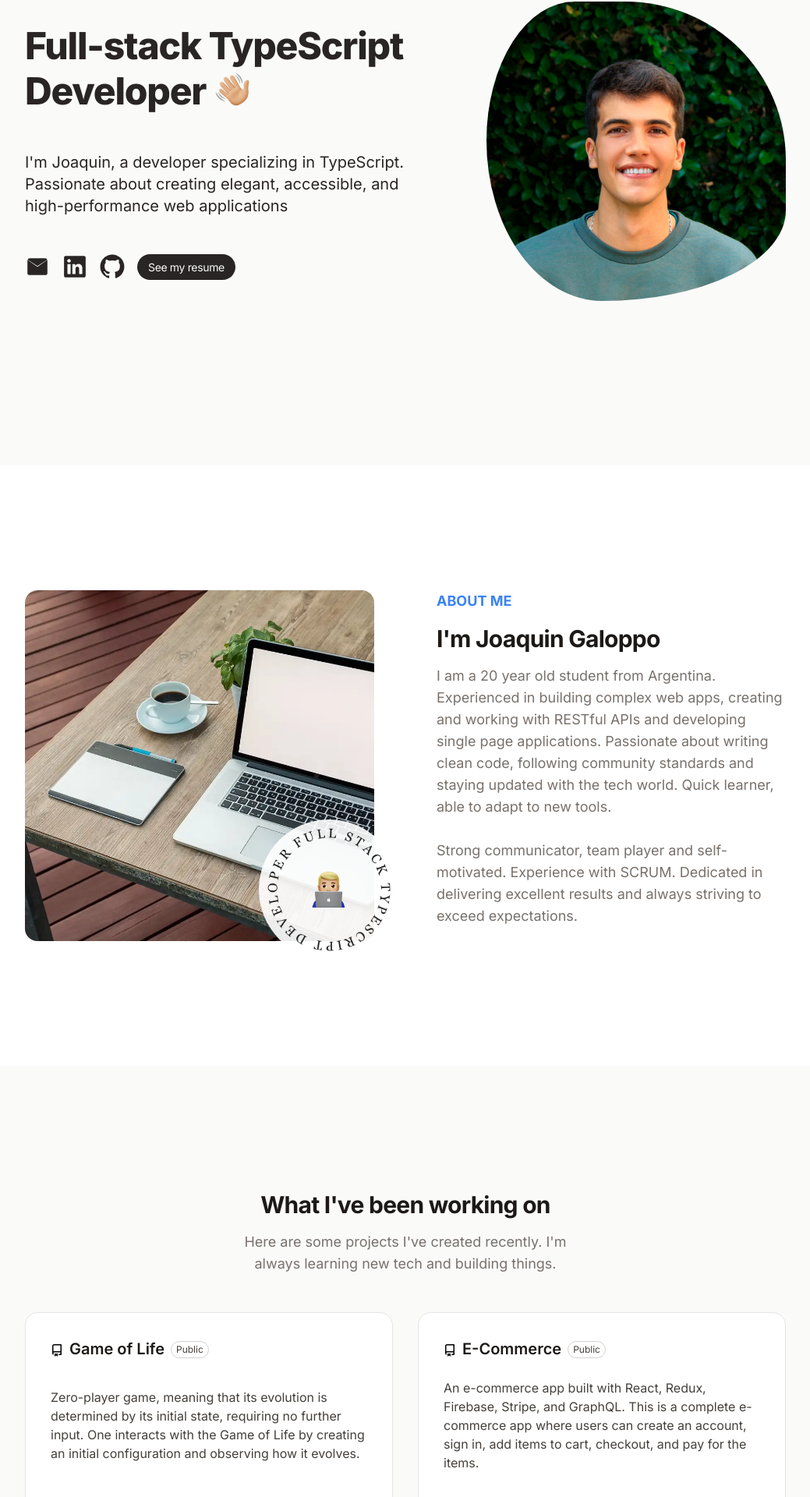
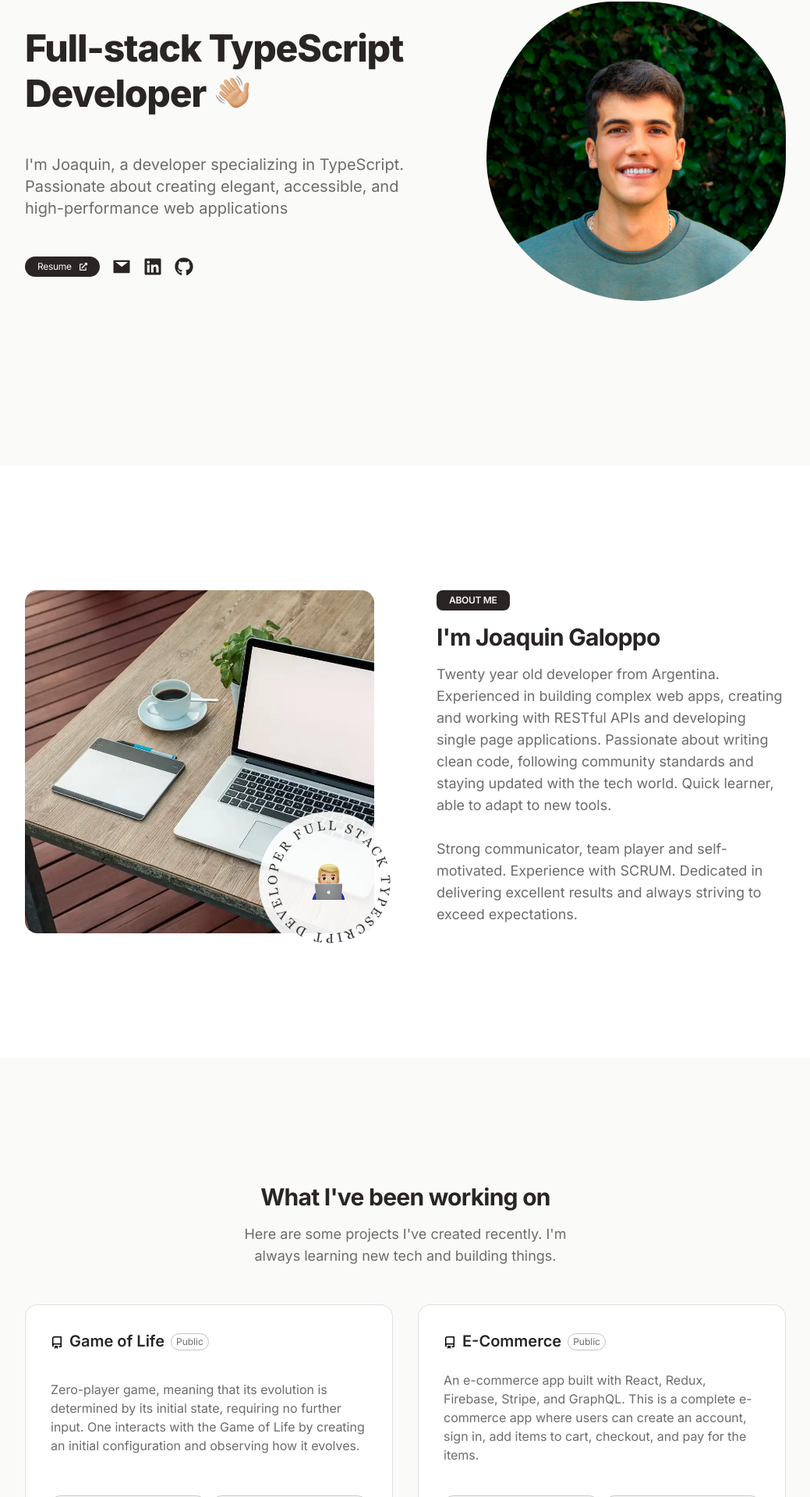
Before and after one commit to joagaloppo/portfolio, a Next.js app: page / in a window 1280 px wide. Shown: the part 203-2123 px from the top of the page at 78% size, without its empty margins (120-1159 px from the left). Built offline with nearby package versions, Linux system fonts and the light colour scheme; a web font is replaced by a local one; what tailwindcss-debug-screens would draw is missing.

Commit message:
Add custom colors and icons

```diff
--- a/package.json
+++ b/package.json
@@ -20,6 +20,7 @@
     "postcss": "8.4.24",
     "react": "18.2.0",
     "react-dom": "18.2.0",
+    "react-icons": "^4.9.0",
     "tailwindcss": "3.3.2",
     "typescript": "5.1.3"
   },
--- a/src/app/components/About.tsx
+++ b/src/app/components/About.tsx
@@ -1,15 +1,11 @@
 import Image from "next/image";
 
-interface AboutProps {
-  children?: React.ReactNode;
-}
-
-const About: React.FC<AboutProps> = () => {
+const About: React.FC = () => {
   return (
     <section id="about" className="bg-white ">
       <div className="mx-auto flex w-full max-w-screen-lg flex-col gap-10 px-3 py-24 text-center lg:flex-row lg:gap-20 lg:px-6 lg:py-40 lg:text-left">
         <div className="flex w-full items-center">
-          <div className="relative mx-auto h-[380px] lg:h-[450px] max-w-md sm:w-full">
+          <div className="relative mx-auto h-[380px] lg:h-[440px] max-w-md sm:w-full">
             <Image
               src="/about.webp"
               className="h-full min-h-[380px] w-auto rounded-2xl object-cover"
@@ -21,7 +17,7 @@ const About: React.FC<AboutProps> = () => {
               <div className="flex h-full w-full items-center justify-center">
                 <Image
                   src="/animate.png"
-                  className="h-[174px] w-[174px] animate-spin-slow opacity-90"
+                  className="h-[174px] w-[174px] animate-spin-slow opacity-80"
                   alt="About"
                   width={400}
                   height={400}
@@ -38,10 +34,14 @@ const About: React.FC<AboutProps> = () => {
           </div>
         </div>
         <div className="flex w-full flex-col gap-4">
-          <h2 className="text-lg font-bold text-blue-500 ">ABOUT ME</h2>
-          <h3 className="text-3xl font-bold tracking-tight  text-stone-900">I&apos;m Joaquin Galoppo</h3>
-          <p className="mx-auto max-w-md text-left text-lg text-stone-500 lg:mx-0 ">
-            I am a 20 year old student from Argentina. Experienced in building complex web apps, creating and working
+          <div className="flex w-fit mx-auto lg:mx-0 rounded-lg bg-primary text-stone-50 px-4 py-[5px]">
+                  <span className="align-baseline font-semibold text-xs tracking-tight">
+                    ABOUT ME
+                  </span>
+                </div>
+          <h3 className="text-3xl font-bold tracking-tight  text-primary">I&apos;m Joaquin Galoppo</h3>
+          <p className="mx-auto max-w-md text-left text-lg text-secondary lg:mx-0 ">
+            Twenty year old developer from Argentina. Experienced in building complex web apps, creating and working
             with RESTful APIs and developing single page applications. Passionate about writing clean code, following
             community standards and staying updated with the tech world. Quick learner, able to adapt to new tools.
             <br />
--- a/src/app/components/Hero.tsx
+++ b/src/app/components/Hero.tsx
@@ -1,17 +1,15 @@
 import Image from "next/image";
+import { FaLinkedin as LinkedIn, FaGithub as GitHub, FaExternalLinkAlt as Link } from "react-icons/fa";
+import { AiFillMail as Email } from "react-icons/ai";
 
-interface HeroProps {
-  children?: React.ReactNode;
-}
-
-const Hero: React.FC<HeroProps> = () => {
+const Hero: React.FC = () => {
   return (
     <>
       <section id="hero" className="bg-stone-50 ">
         <div className="h-[74px]" />
         <div className="mx-auto flex max-w-screen-lg flex-col-reverse items-center justify-center gap-8 px-3 pb-20 pt-12 lg:min-h-[calc(calc(100svh_-_74px))] lg:flex-row lg:px-6 lg:pt-0">
           <div className="flex w-full flex-col items-center gap-8 lg:items-start lg:gap-12">
-            <span className="flex-grow text-center text-3xl font-extrabold leading-10 tracking-tight text-stone-800 lg:text-left lg:text-5xl lg:leading-[58px]">
+            <span className="flex-grow text-center text-3xl font-extrabold leading-10 tracking-tight text-primary lg:text-left lg:text-5xl lg:leading-[58px]">
               Full-stack TypeScript <br />
               Developer
               <Image
@@ -23,35 +21,38 @@ const Hero: React.FC<HeroProps> = () => {
               />
             </span>
 
-            <span className="max-w-md text-center text-lg font-normal text-stone-800 lg:max-w-lg lg:text-left lg:text-xl ">
+            <span className="max-w-md text-center text-lg font-normal text-secondary lg:max-w-lg lg:text-left lg:text-xl ">
               I&apos;m Joaquin, a developer specializing in TypeScript. Passionate about creating elegant, accessible,
               and high-performance web applications
             </span>
 
             <ul className="flex flex-wrap items-center justify-center gap-4 gap-y-8 lg:justify-start">
-              <li className="cursor-pointer  text-stone-800 hover:opacity-75">
+              <li className="cursor-pointer hover:opacity-75">
+                <div className="flex items-center gap-2.5 rounded-full bg-primary px-4 py-[5px] text-stone-50">
+                  <a
+                    className="align-baseline text-xs tracking-tight"
+                    href="/resume.pdf"
+                    target="_blank"
+                    rel="noopener noreferrer"
+                  >
+                    Resume
+                  </a>
+                  <Link className="h-2.5 w-auto" />
+                </div>
+              </li>
+              <li className="cursor-pointer  text-primary hover:opacity-75">
                 <a href="mailto:joaquingaloppo@gmail.com" target="_blank" rel="noopener noreferrer">
-                  <Email />
+                  <Email className="h-6 w-auto" />
                 </a>
               </li>
-              <li className="cursor-pointer  text-stone-800 hover:opacity-75">
+              <li className="cursor-pointer  text-primary hover:opacity-75">
                 <a href="https://www.linkedin.com/in/joagaloppo" target="_blank" rel="noopener noreferrer">
-                  <LinkedIn />
+                  <LinkedIn className="h-6 w-auto" />
                 </a>
               </li>
-              <li className="cursor-pointer  text-stone-800 hover:opacity-75">
+              <li className="cursor-pointer  text-primary hover:opacity-75">
                 <a href="https://github.com/joagaloppo" target="_blank" rel="noopener noreferrer">
-                  <GitHub />
-                </a>
-              </li>
-              <li className="cursor-pointer hover:opacity-75">
-                <a
-                  className="rounded-full tracking-tight bg-stone-800 px-3 py-2 text-sm text-stone-50 lg:px-3.5 lg:py-2"
-                  href="/resume.pdf"
-                  target="_blank"
-                  rel="noopener noreferrer"
-                >
-                  See my resume
+                  <GitHub className="h-6 w-auto" />
                 </a>
               </li>
             </ul>
@@ -66,64 +67,4 @@ const Hero: React.FC<HeroProps> = () => {
   );
 };
 
-const LinkedIn: React.FC = () => {
-  return (
-    <svg
-      width={36}
-      height={36}
-      viewBox="0 0 15 15"
-      fill="none"
-      xmlns="http://www.w3.org/2000/svg"
-      className="h-8 w-auto"
-    >
-      <path
-        d="M2 1C1.44772 1 1 1.44772 1 2V13C1 13.5523 1.44772 14 2 14H13C13.5523 14 14 13.5523 14 13V2C14 1.44772 13.5523 1 13 1H2ZM3.05 6H4.95V12H3.05V6ZM5.075 4.005C5.075 4.59871 4.59371 5.08 4 5.08C3.4063 5.08 2.925 4.59871 2.925 4.005C2.925 3.41129 3.4063 2.93 4 2.93C4.59371 2.93 5.075 3.41129 5.075 4.005ZM12 8.35713C12 6.55208 10.8334 5.85033 9.67449 5.85033C9.29502 5.83163 8.91721 5.91119 8.57874 6.08107C8.32172 6.21007 8.05265 6.50523 7.84516 7.01853H7.79179V6.00044H6V12.0047H7.90616V8.8112C7.8786 8.48413 7.98327 8.06142 8.19741 7.80987C8.41156 7.55832 8.71789 7.49825 8.95015 7.46774H9.02258C9.62874 7.46774 10.0786 7.84301 10.0786 8.78868V12.0047H11.9847L12 8.35713Z"
-        fill="currentColor"
-        fill-rule="evenodd"
-        clip-rule="evenodd"
-      ></path>
-    </svg>
-  );
-};
-
-const GitHub: React.FC = () => {
-  return (
-    <svg
-      width={36}
-      height={36}
-      className="h-8 w-auto"
-      viewBox="0 0 15 15"
-      fill="none"
-      xmlns="http://www.w3.org/2000/svg"
-    >
-      <path
-        d="M7.49933 0.25C3.49635 0.25 0.25 3.49593 0.25 7.50024C0.25 10.703 2.32715 13.4206 5.2081 14.3797C5.57084 14.446 5.70302 14.2222 5.70302 14.0299C5.70302 13.8576 5.69679 13.4019 5.69323 12.797C3.67661 13.235 3.25112 11.825 3.25112 11.825C2.92132 10.9874 2.44599 10.7644 2.44599 10.7644C1.78773 10.3149 2.49584 10.3238 2.49584 10.3238C3.22353 10.375 3.60629 11.0711 3.60629 11.0711C4.25298 12.1788 5.30335 11.8588 5.71638 11.6732C5.78225 11.205 5.96962 10.8854 6.17658 10.7043C4.56675 10.5209 2.87415 9.89918 2.87415 7.12104C2.87415 6.32925 3.15677 5.68257 3.62053 5.17563C3.54576 4.99226 3.29697 4.25521 3.69174 3.25691C3.69174 3.25691 4.30015 3.06196 5.68522 3.99973C6.26337 3.83906 6.8838 3.75895 7.50022 3.75583C8.1162 3.75895 8.73619 3.83906 9.31523 3.99973C10.6994 3.06196 11.3069 3.25691 11.3069 3.25691C11.7026 4.25521 11.4538 4.99226 11.3795 5.17563C11.8441 5.68257 12.1245 6.32925 12.1245 7.12104C12.1245 9.9063 10.4292 10.5192 8.81452 10.6985C9.07444 10.9224 9.30633 11.3648 9.30633 12.0413C9.30633 13.0102 9.29742 13.7922 9.29742 14.0299C9.29742 14.2239 9.42828 14.4496 9.79591 14.3788C12.6746 13.4179 14.75 10.7025 14.75 7.50024C14.75 3.49593 11.5036 0.25 7.49933 0.25Z"
-        fill="currentColor"
-        fill-rule="evenodd"
-        clip-rule="evenodd"
-      ></path>
-    </svg>
-  );
-};
-
-const Email: React.FC = () => {
-  return (
-    <svg
-      width={36}
-      height={36}
-      viewBox="0 0 15 15"
-      fill="none"
-      xmlns="http://www.w3.org/2000/svg"
-      className="h-8 w-auto"
-    >
-      <path
-        d="M1.5 3.375V11.625C1.5 12.1034 1.89657 12.5 2.375 12.5H12.625C13.1034 12.5 13.5 12.1034 13.5 11.625V3.375L7.5 7.625L1.5 3.375ZM2.625 2.5H12.375C12.8534 2.5 13.25 2.89657 13.25 3.375L7.5 7.125L1.75 3.375C1.75 2.89657 2.14657 2.5 2.625 2.5Z"
-        fill="currentColor"
-        fill-rule="evenodd"
-        clip-rule="evenodd"
-      ></path>
-    </svg>
-  );
-};
-
 export default Hero;
--- a/src/app/components/Work.tsx
+++ b/src/app/components/Work.tsx
@@ -1,12 +1,9 @@
 "use client";
 
 import { useState } from "react";
+import { FaPlay as Play, FaCode as GitHub } from "react-icons/fa";
 
-interface WorkProps {
-  children?: React.ReactNode;
-}
-
-const workData = [
+const projects = [
   {
     title: "Game of Life",
     description:
@@ -37,7 +34,7 @@ const workData = [
   },
 ];
 
-const Work: React.FC<WorkProps> = () => {
+const Work: React.FC = () => {
   const [selected, setSelected] = useState(0);
 
   return (
@@ -45,15 +42,15 @@ const Work: React.FC<WorkProps> = () => {
       <div className="mx-auto flex max-w-screen-lg flex-col gap-12 px-3 lg:px-6">
         <div className="flex flex-col items-center justify-center">
           <div className="mx-auto flex w-full max-w-md flex-col gap-4 text-center">
-            <h3 className="text-3xl font-bold tracking-tight  text-stone-900">What I&apos;ve been working on</h3>
-            <p className="text-lg text-stone-500 ">
+            <h3 className="text-3xl font-bold tracking-tight  text-primary">What I&apos;ve been working on</h3>
+            <p className="text-lg text-secondary">
               Here are some projects I&apos;ve created recently. I&apos;m always learning new tech and building things.
             </p>
           </div>
         </div>
 
         <div className="mx-auto flex justify-center gap-8 lg:grid lg:max-w-screen-xl lg:grid-cols-2">
-          {workData.map((data, index) => (
+          {projects.map((data, index) => (
             <Card
               key={index}
               title={data.title}
@@ -65,7 +62,7 @@ const Work: React.FC<WorkProps> = () => {
           ))}
         </div>
         <div className="flex items-center justify-center gap-4">
-          {Array.from({ length: workData.length }, (_, index) => (
+          {Array.from({ length: projects.length }, (_, index) => (
             <Selector key={index} index={index} selected={selected} setSelected={setSelected} />
           ))}
         </div>
@@ -86,45 +83,48 @@ const Card: React.FC<Data> = ({ title, description, liveDemo, sourceCode, classN
   return (
     <div
       className={
-        "flex max-w-md flex-col justify-between gap-8 rounded-2xl  border border-stone-200 bg-white  p-8 lg:inline-flex lg:max-w-max lg:gap-6" +
+        "flex max-w-md flex-col justify-between gap-8 rounded-2xl  border border-secondary/20 bg-white  p-8 lg:inline-flex lg:max-w-max lg:gap-6" +
         className
       }
     >
-      <h3 className="text-xl font-semibold text-stone-900 ">
+      <h3 className="text-xl font-semibold text-primary">
         <svg
           height="16"
           viewBox="0 0 16 16"
           version="1.1"
           width="16"
           data-view-component="true"
-          className="mr-2 inline-block text-stone-400 "
+          className="mr-2 inline-block text-secondary"
         >
           <path d="M2 2.5A2.5 2.5 0 0 1 4.5 0h8.75a.75.75 0 0 1 .75.75v12.5a.75.75 0 0 1-.75.75h-2.5a.75.75 0 0 1 0-1.5h1.75v-2h-8a1 1 0 0 0-.714 1.7.75.75 0 1 1-1.072 1.05A2.495 2.495 0 0 1 2 11.5Zm10.5-1h-8a1 1 0 0 0-1 1v6.708A2.486 2.486 0 0 1 4.5 9h8ZM5 12.25a.25.25 0 0 1 .25-.25h3.5a.25.25 0 0 1 .25.25v3.25a.25.25 0 0 1-.4.2l-1.45-1.087a.249.249 0 0 0-.3 0L5.4 15.7a.25.25 0 0 1-.4-.2Z"></path>
         </svg>
         {title}
-        <p className="ml-2 inline-block rounded-3xl border border-stone-300 px-1.5 py-1 align-text-bottom text-[12px]  font-normal leading-none  text-stone-700">
+        <p
+          className="secondary ml-2 inline-block rounded-3xl border
+border-secondary/40 px-1.5 py-1 align-text-bottom text-[12px]  font-normal leading-none  text-secondary"
+        >
           Public
         </p>
       </h3>
-      <p className="text-md mx-auto  max-w-[450px] text-stone-700 lg:mx-0">{description}</p>
+      <p className="text-md mx-auto  max-w-[450px] text-secondary lg:mx-0">{description}</p>
       <div className="mt-4 flex flex-col justify-end gap-2 sm:flex-row">
         <a
           href={liveDemo}
           target="_blank"
           rel="noopener noreferrer"
-          className="flex w-full items-center justify-center rounded-xl border   border-stone-300 px-3.5  py-1.5 text-stone-700 hover:opacity-80"
+          className="flex w-full items-center justify-center gap-2 rounded-xl border border-secondary/40 px-3.5  py-1.5 text-primary hover:opacity-80"
         >
-          <PlayButton />
-          <span>Demo</span>
+          <Play className="h-2 w-auto" />
+          <span className="font-medium text-primary">Demo</span>
         </a>
         <a
           href={sourceCode}
           target="_blank"
           rel="noopener noreferrer"
-          className="flex w-full items-center justify-center rounded-xl border   border-stone-300 px-3.5  py-1.5 text-stone-700 hover:opacity-80"
+          className="flex w-full items-center justify-center gap-2 rounded-xl border border-secondary/40 px-3.5  py-1.5 text-primary hover:opacity-80"
         >
-          <GitHub />
-          <span>Code</span>
+          <GitHub className="h-3 w-auto" />
+          <span className="font-medium text-primary">Code</span>
         </a>
       </div>
     </div>
@@ -142,32 +142,11 @@ const Selector: React.FC<SelectorProps> = ({ index, selected, setSelected }) =>
     <div
       className={
         "inline-flex h-3 w-3 cursor-pointer rounded-full lg:hidden " +
-        (index === selected ? " bg-stone-500 " : " bg-stone-900 ")
+        (index === selected ? " bg-secondary" : " bg-primary")
       }
       onClick={() => setSelected(index)}
     ></div>
   );
 };
 
-const PlayButton: React.FC = () => {
-  return (
-    <svg width={20} height={20} className="mr-2" viewBox="0 0 24 24" fill="none" xmlns="http://www.w3.org/2000/svg">
-      <path d="M8 5V19L19 12L8 5Z" fill="currentColor" />
-    </svg>
-  );
-};
-
-const GitHub: React.FC = () => {
-  return (
-    <svg width={20} height={20} className="mr-2" viewBox="0 0 15 15" fill="none" xmlns="http://www.w3.org/2000/svg">
-      <path
-        d="M7.49933 0.25C3.49635 0.25 0.25 3.49593 0.25 7.50024C0.25 10.703 2.32715 13.4206 5.2081 14.3797C5.57084 14.446 5.70302 14.2222 5.70302 14.0299C5.70302 13.8576 5.69679 13.4019 5.69323 12.797C3.67661 13.235 3.25112 11.825 3.25112 11.825C2.92132 10.9874 2.44599 10.7644 2.44599 10.7644C1.78773 10.3149 2.49584 10.3238 2.49584 10.3238C3.22353 10.375 3.60629 11.0711 3.60629 11.0711C4.25298 12.1788 5.30335 11.8588 5.71638 11.6732C5.78225 11.205 5.96962 10.8854 6.17658 10.7043C4.56675 10.5209 2.87415 9.89918 2.87415 7.12104C2.87415 6.32925 3.15677 5.68257 3.62053 5.17563C3.54576 4.99226 3.29697 4.25521 3.69174 3.25691C3.69174 3.25691 4.30015 3.06196 5.68522 3.99973C6.26337 3.83906 6.8838 3.75895 7.50022 3.75583C8.1162 3.75895 8.73619 3.83906 9.31523 3.99973C10.6994 3.06196 11.3069 3.25691 11.3069 3.25691C11.7026 4.25521 11.4538 4.99226 11.3795 5.17563C11.8441 5.68257 12.1245 6.32925 12.1245 7.12104C12.1245 9.9063 10.4292 10.5192 8.81452 10.6985C9.07444 10.9224 9.30633 11.3648 9.30633 12.0413C9.30633 13.0102 9.29742 13.7922 9.29742 14.0299C9.29742 14.2239 9.42828 14.4496 9.79591 14.3788C12.6746 13.4179 14.75 10.7025 14.75 7.50024C14.75 3.49593 11.5036 0.25 7.49933 0.25Z"
-        fill="currentColor"
-        fill-rule="evenodd"
-        clip-rule="evenodd"
-      ></path>
-    </svg>
-  );
-};
-
 export default Work;
--- a/src/app/globals.css
+++ b/src/app/globals.css
@@ -1,27 +1,3 @@
 @tailwind base;
 @tailwind components;
 @tailwind utilities;
-
-:root {
-  --foreground-rgb: 0, 0, 0;
-  --background-start-rgb: 214, 219, 220;
-  --background-end-rgb: 255, 255, 255;
-}
-
-@media (prefers-color-scheme: dark) {
-  :root {
-    --foreground-rgb: 255, 255, 255;
-    --background-start-rgb: 0, 0, 0;
-    --background-end-rgb: 0, 0, 0;
-  }
-}
-
-body {
-  color: rgb(var(--foreground-rgb));
-  background: linear-gradient(
-      to bottom,
-      transparent,
-      rgb(var(--background-end-rgb))
-    )
-    rgb(var(--background-start-rgb));
-}
--- a/src/app/layout.tsx
+++ b/src/app/layout.tsx
@@ -8,7 +8,8 @@ const chivo = Chivo({ subsets: ["latin"] });
 
 export const metadata = {
   title: "Joaquin Galoppo - Portfolio",
-  description: "I'm Joaquin, a developer specializing in TypeScript. Passionate about creating elegant, accessible, and high-performance web applications",
+  description:
+    "I'm Joaquin, a developer specializing in TypeScript. Passionate about creating elegant, accessible, and high-performance web applications",
 };
 
 export default function RootLayout({ children }: { children: React.ReactNode }) {
--- a/src/app/utils/scrollTo.ts
+++ b/src/app/utils/scrollTo.ts
@@ -1,6 +1,6 @@
 const scrollTo = (id: string) => {
-	const scrollTo = document.getElementById(id);
-	scrollTo && scrollTo.scrollIntoView({ behavior: 'smooth' });
+  const scrollTo = document.getElementById(id);
+  scrollTo && scrollTo.scrollIntoView({ behavior: "smooth" });
 };
 
 export default scrollTo;
--- a/tailwind.config.js
+++ b/tailwind.config.js
@@ -1,4 +1,5 @@
 /** @type {import('tailwindcss').Config} */
+
 module.exports = {
   content: [
     './src/pages/**/*.{js,ts,jsx,tsx,mdx}',
@@ -9,7 +10,7 @@ module.exports = {
     extend: {
       animation: {
         'spin-slow': 'spin 8s linear infinite',
-        'morph': 'morph 10s ease-in-out infinite',
+        'morph': 'morph 8s ease-in-out infinite',
       },
       keyframes: {
         morph: {
@@ -18,6 +19,11 @@ module.exports = {
           '100%': { borderRadius: '60% 40% 30% 70%/60% 30% 70% 40%' },
         },
       },
+      colors: {
+        'primary': '#292524',
+        'secondary': '#6c6c6c',
+        'tertiary': '#a8a8a8',
+      },
     },
   },
   plugins: [
```
Also changed, not shown: src/app/components/Nav.tsx (+17 -22 lines), 1 other file (tests, documents, lock files or other folders).
